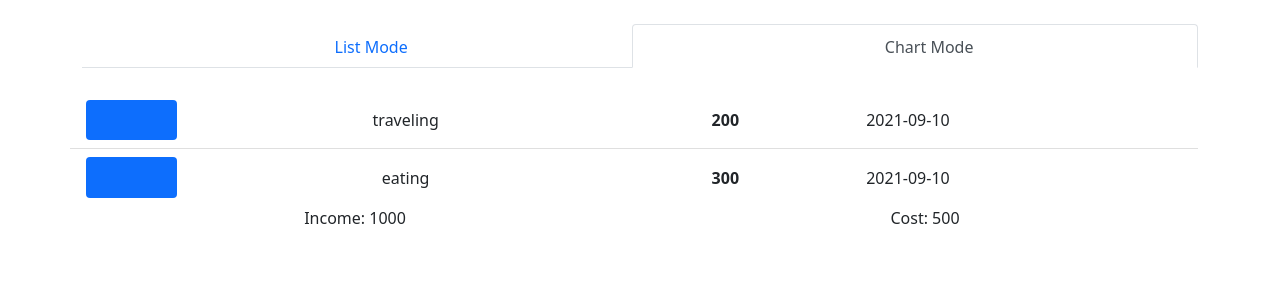
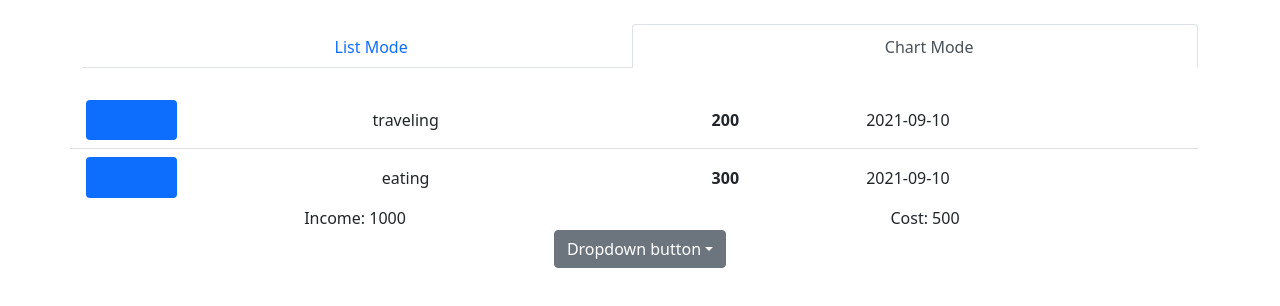
Before and after one commit to qiuxan/book-keeping-project, a React (Create React App) app: page / in a window 1280 px wide. Shown: the top 306 px of the page. Built offline with nearby package versions, Linux system fonts and the light colour scheme; some icons are missing.

Commit message:
add drop down

```diff
--- a/src/App.js
+++ b/src/App.js
@@ -1,5 +1,6 @@
 // import logo from './logo.svg';
 import './App.css';
+import MonthPicker from './components/MonthPicker';
 import PriceList from './components/PriceList';
 import TotalPrice from './components/TotalPrice';
 import ViewTab from './components/ViewTab';
@@ -78,6 +79,8 @@
           cost={500}
         />
 
+        <MonthPicker />
+
       </div>
 
     </div>
--- /dev/null
+++ b/src/components/MonthPicker.jsx
@@ -0,0 +1,23 @@
+import React from 'react';
+import PropTypes from 'prop-types';
+
+class MonthPicker extends React.Component {
+    constructor(props) {
+        super(props);
+        this.state = {}
+    }
+    render() {
+        return (<div className="dropdown">
+            <button className="btn btn-secondary dropdown-toggle" type="button" id="dropdownMenuButton1" data-bs-toggle="dropdown" aria-expanded="false">
+                Dropdown button
+            </button>
+            <ul className="dropdown-menu" aria-labelledby="dropdownMenuButton1">
+                <li><a className="dropdown-item" href="#">Action</a></li>
+                <li><a className="dropdown-item" href="#">Another action</a></li>
+                <li><a className="dropdown-item" href="#">Something else here</a></li>
+            </ul>
+        </div>);
+    }
+}
+
+export default MonthPicker;
--- a/src/index.js
+++ b/src/index.js
@@ -4,6 +4,7 @@
 import App from './App';
 import reportWebVitals from './reportWebVitals';
 import 'bootstrap/dist/css/bootstrap.css';
+import 'bootstrap/dist/js/bootstrap.bundle';
 
 
 
```
